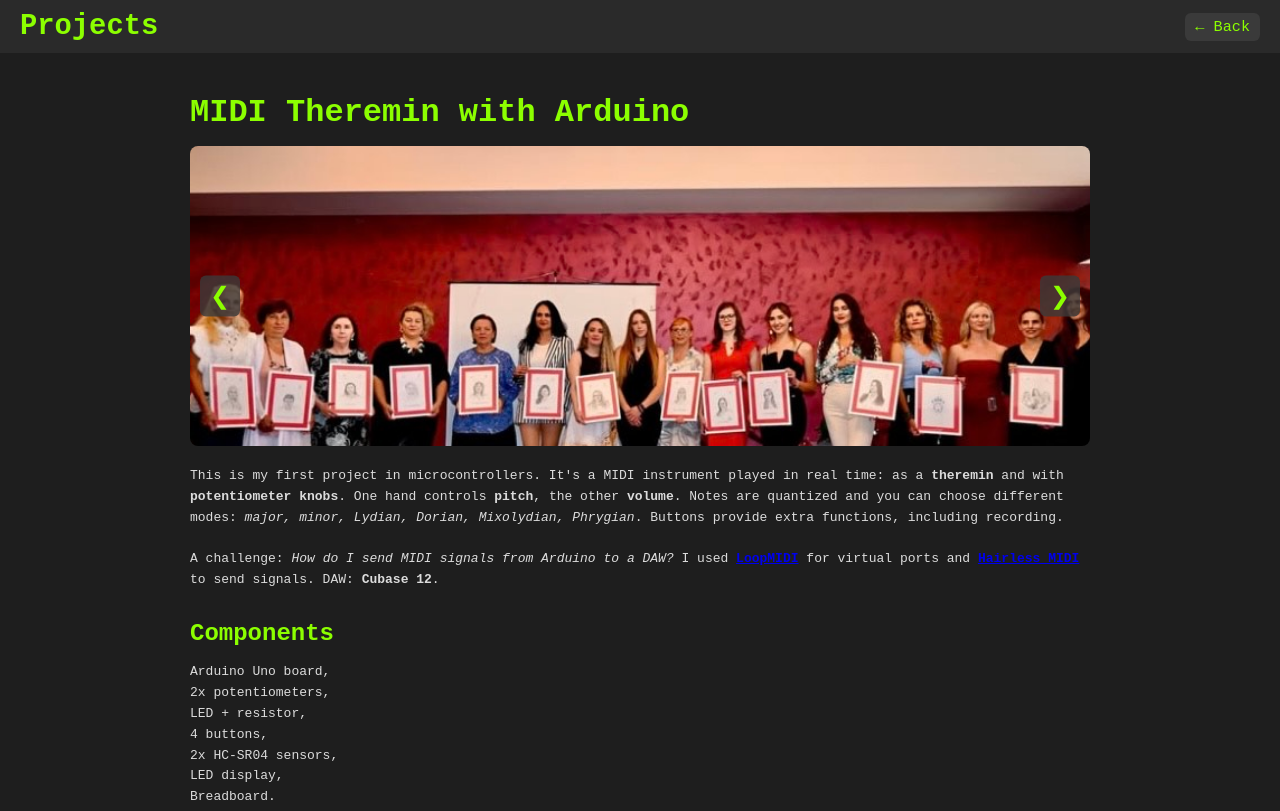
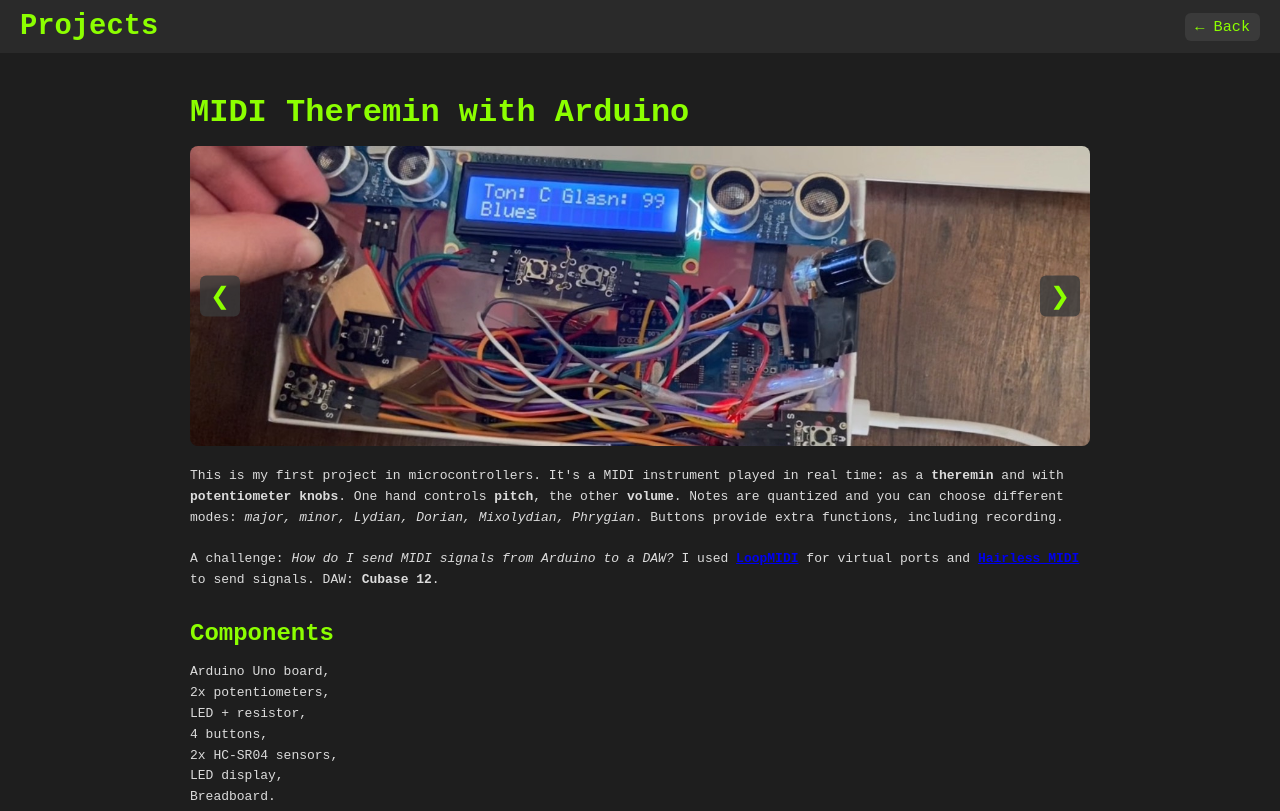
Before and after one commit to evakitrozoska/evakitrozoska.github.io, a plain HTML site: page ard.html in a window 1280 px wide. Shown: the top 811 px of the page. Drawn offline with Linux system fonts and the light colour scheme.

Commit message:
Update ard.html

```diff
--- a/ard.html
+++ b/ard.html
@@ -167,8 +167,7 @@
 
         <!-- Image Carousel -->
         <div class="project-img">
-            <img id="carousel-image" src="https://raw.githubusercontent.com/evakitrozoska/evakitrozoska.github.io/main/1.jpeg"
-                 alt="Project Image">
+            <img id="carousel-image" src="" alt="Project Image">
             <a id="prev-btn" class="carousel-arrow">&#10094;</a>
             <a id="next-btn" class="carousel-arrow">&#10095;</a>
         </div>
@@ -259,10 +258,14 @@
     const images = [
       "https://raw.githubusercontent.com/evakitrozoska/evakitrozoska.github.io/main/9.png",
       "https://raw.githubusercontent.com/evakitrozoska/evakitrozoska.github.io/main/8.png",
-        "https://raw.githubusercontent.com/evakitrozoska/evakitrozoska.github.io/main/7.png"
+      "https://raw.githubusercontent.com/evakitrozoska/evakitrozoska.github.io/main/7.png"
     ];
     let currentIndex = 0;
     const imgElement = document.getElementById("carousel-image");
+
+    // Set initial image to first in array
+    imgElement.src = images[currentIndex];
+
     document.getElementById("prev-btn").onclick = () => {
       currentIndex = (currentIndex - 1 + images.length) % images.length;
       imgElement.src = images[currentIndex];
```
